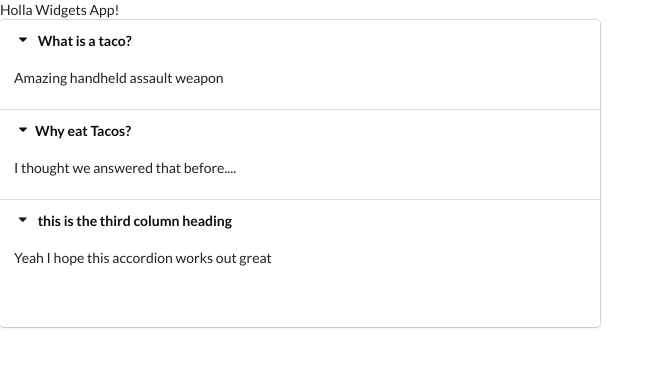
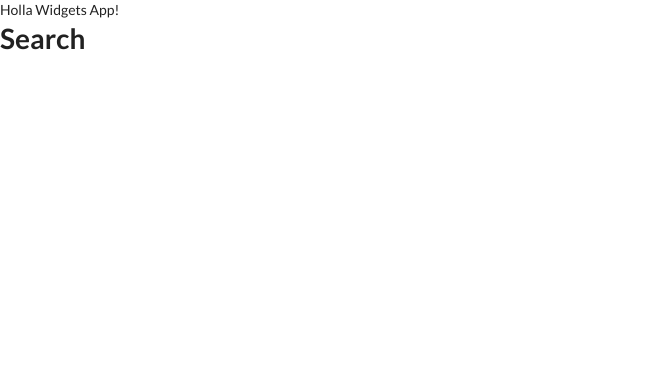
Before and after one commit to cforbes90/translate, a React (Create React App) app: page / in a window 1280 px wide. Shown: the top 366 px of the page, without its empty margins (0-664 px from the left). Built offline with nearby package versions, Linux system fonts and the light colour scheme.

Commit message:
Starting search component

```diff
--- a/src/App.js
+++ b/src/App.js
@@ -2,6 +2,8 @@ import "semantic-ui-css/semantic.min.css";
 
 import React from "react";
 import Accordion from "./components/Accordion";
+import Search from "./components/Search";
+
 const items = [
   { title: " What is a taco?", content: " Amazing handheld assault weapon" },
   {
@@ -17,7 +19,7 @@ export default () => {
   return (
     <div>
       {" "}
-      Holla Widgets App! <Accordion items={items} />{" "}
+      Holla Widgets App! <Search></Search>{" "}
     </div>
   );
 };
--- a/src/components/Accordion.js
+++ b/src/components/Accordion.js
@@ -6,17 +6,19 @@ const Accordion = ({ items }) => {
   const [activeIndex, setActiveIndex] = useState(null);
 
   const renderedItems = items.map((item, index) => {
+    const active = index === activeIndex ? "active" : "";
     //Helper function here. Rememebe to use it with an arrow function and onClick function in the code.
     const onTitleClick = () => {
+      //the setter function created in the use state initialization. calling a function like this will cause it to re-render
       setActiveIndex(index);
     };
     return (
       <React.Fragment key={item.title}>
-        <div className="title active" onClick={() => onTitleClick(index)}>
+        <div className={`title ${active}`} onClick={() => onTitleClick(index)}>
           <i className="dropdown icon"> </i>
           {item.title}
         </div>
-        <div className=" content active">
+        <div className={`content ${active}`}>
           <p>{item.content}</p>
         </div>
       </React.Fragment>
@@ -25,6 +27,7 @@ const Accordion = ({ items }) => {
   return (
     <div className="ui styled accordion">
       {renderedItems}
+
       <h1> {activeIndex}</h1>
     </div>
   );
--- /dev/null
+++ b/src/components/Search.js
@@ -0,0 +1,5 @@
+import React from "react";
+const Search = () => {
+  return <h1> Search</h1>;
+};
+export default Search;
```
